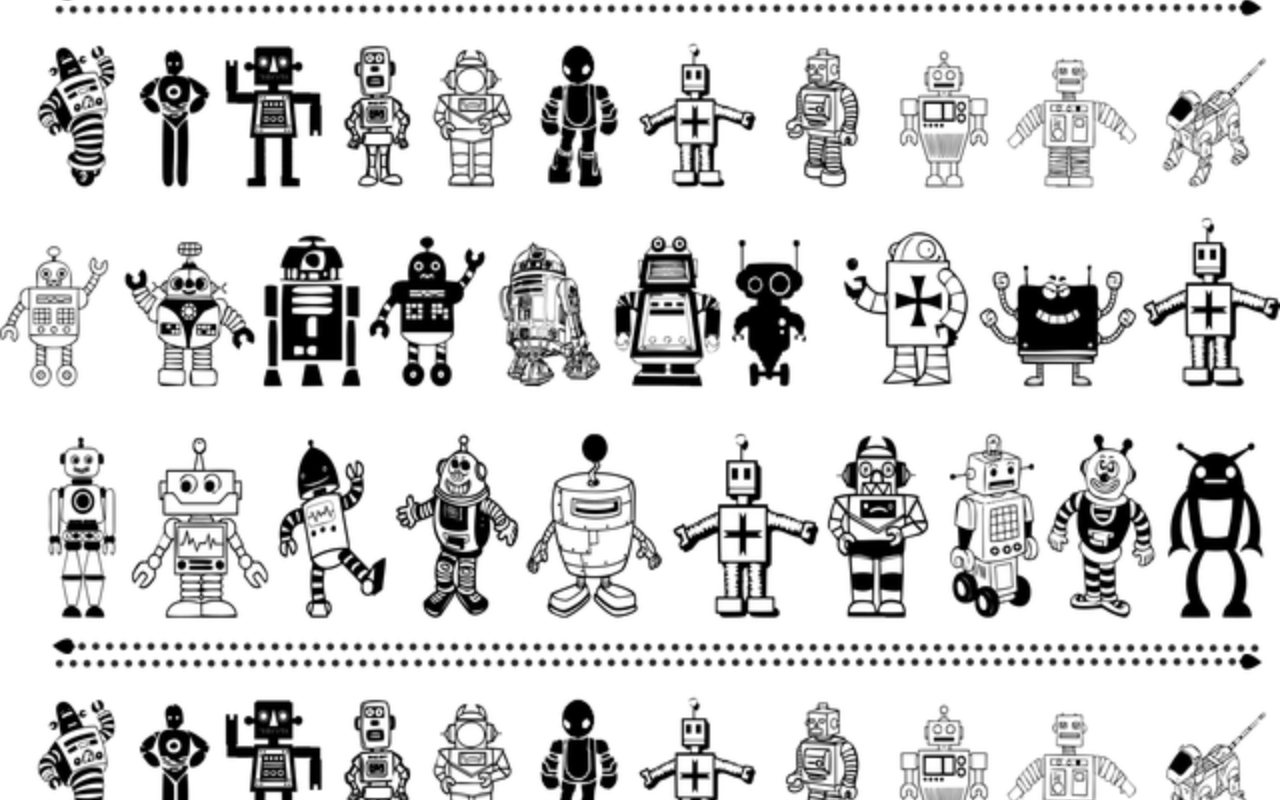
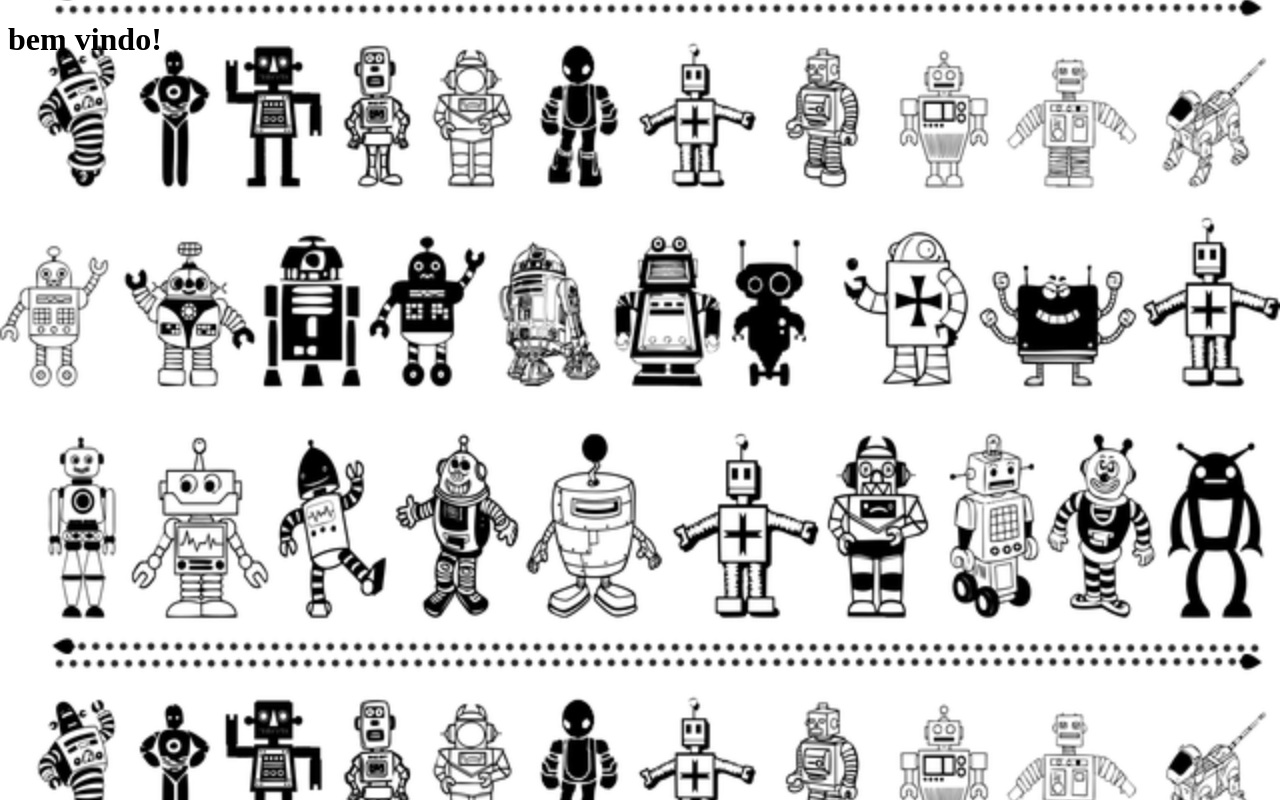
Before and after one commit to MatheusSc17/site-robo, a plain HTML site: page index.html in a window 1280 px wide. Drawn offline with Linux system fonts and the light colour scheme.

Commit message:
adicionei um cabeçalho

```diff
--- a/index.html
+++ b/index.html
@@ -6,6 +6,7 @@
         <link rel="stylesheet" href="css/styles.css">
     </head>
     <body>
+        <h1>bem vindo!</h1>
 
     </body>
 </html>
```
